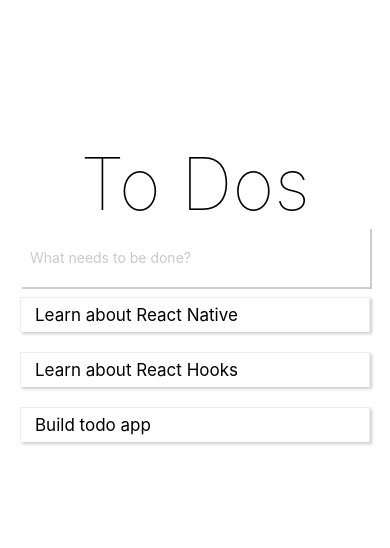
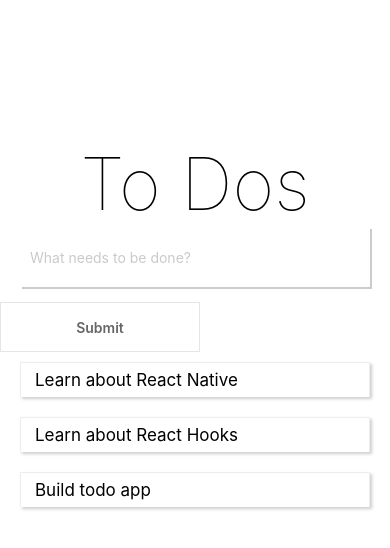
Before and after one commit to CipherLeo/TodoApp, a React Native app: screen / in a window 390 px wide. Shown: the top 548 px of the page. Built offline with nearby package versions, Linux system fonts and the light colour scheme.

Commit message:
Create functional submit `todo` button

```diff
--- a/App.js
+++ b/App.js
@@ -4,6 +4,7 @@
 import Heading from './components/Heading';
 import Input from './components/Input';
 import TodoList from './components/TodoList';
+import SubmitTodoButton from './components/SubmitTodoButton';
 
 
 export default function App() {
@@ -15,12 +16,20 @@
   const [type, setType] = useState("");
   const [inputValue, setInputValue] = useState("");
 
+  const inputValueHandler = (message) => {
+    setInputValue(message);
+  }
+  const submitTodoHandler = () => {
+    setTodos([{text: inputValue}, ...todos]);
+  }
+
   return (
     <View style={styles.container}>
       <ScrollView style={styles.content} keyboardShouldPersistTaps='always'>
         <Heading />
-        <Input />
-        <TodoList todos={todos}/>
+        <Input onInputValue={ inputValueHandler } />
+        <SubmitTodoButton submitTodo={ submitTodoHandler } />
+        <TodoList todos={ todos }/>
       </ScrollView>
       <StatusBar style="auto" />
     </View>
--- a/components/Input.js
+++ b/components/Input.js
@@ -1,14 +1,20 @@
 import { StyleSheet, TextInput, View } from "react-native";
 
-const Input = () => (
+const Input = props => {
+  const messageChangeHandler = (message) => {
+    props.onInputValue(message);
+  }
+  return (
     <View style={styles.inputContainer}>
       <TextInput
         style={styles.input}
+        onChangeText={messageChangeHandler}
         placeholder="What needs to be done?"
         placeholderTextColor='#CACACA'
         selectionColor='#666666' />
     </View>
   )
+}
 
 const styles = StyleSheet.create({
   inputContainer: {
--- /dev/null
+++ b/components/SubmitTodoButton.js
@@ -0,0 +1,41 @@
+import { StyleSheet, View, TouchableHighlight, Text } from "react-native"
+
+const SubmitTodoButton = props => {
+  return (
+    <View>
+      <TouchableHighlight
+        underlayColor='#efefef'
+        style={ styles.button }
+        onPress={ props.submitTodo } >
+        <Text style={ styles.submit }>
+          Submit
+        </Text>
+      </TouchableHighlight>
+    </View>
+  )
+}
+
+const styles = StyleSheet.create({
+  buttonContainer: {
+    alignItems: 'flex-end'
+  },
+  button: {
+    height: 50,
+    paddingLeft: 20,
+    paddingRight: 20,
+    backgroundColor: '#ffffff',
+    width: 200,
+    marginRight: 20,
+    marginTop: 15,
+    borderWidth: 1,
+    borderColor: 'rgba(0,0,0,.1)',
+    justifyContent: 'center',
+    alignItems: 'center'
+  },
+  submit: {
+    color: '#666666',
+    fontWeight: '600'
+  },
+})
+
+export default SubmitTodoButton
```
Lines whose indentation alone changed are shown as unchanged.
